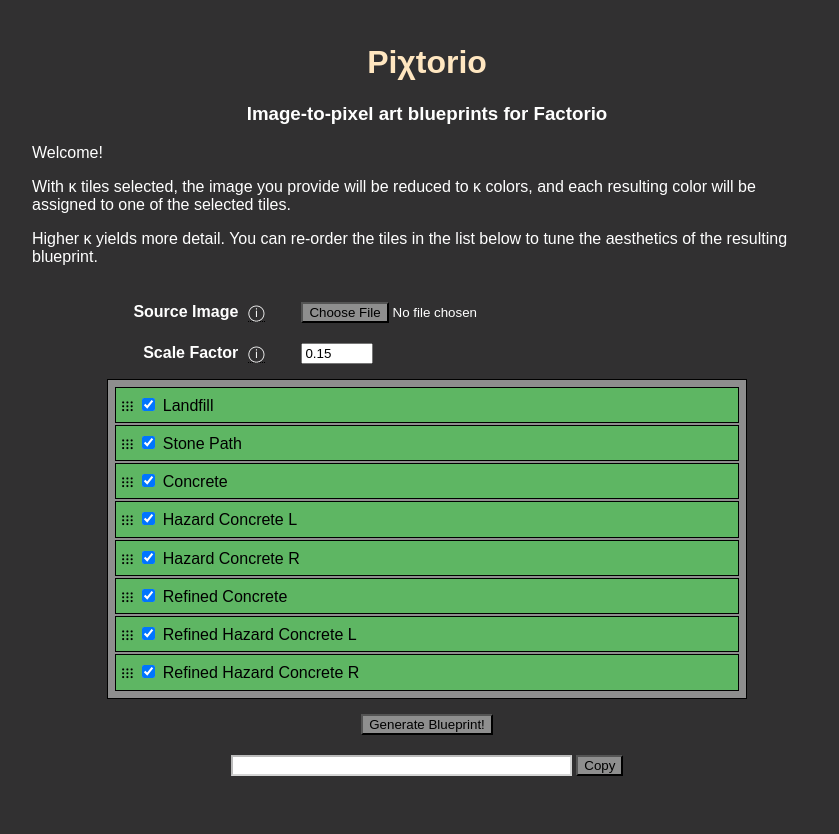
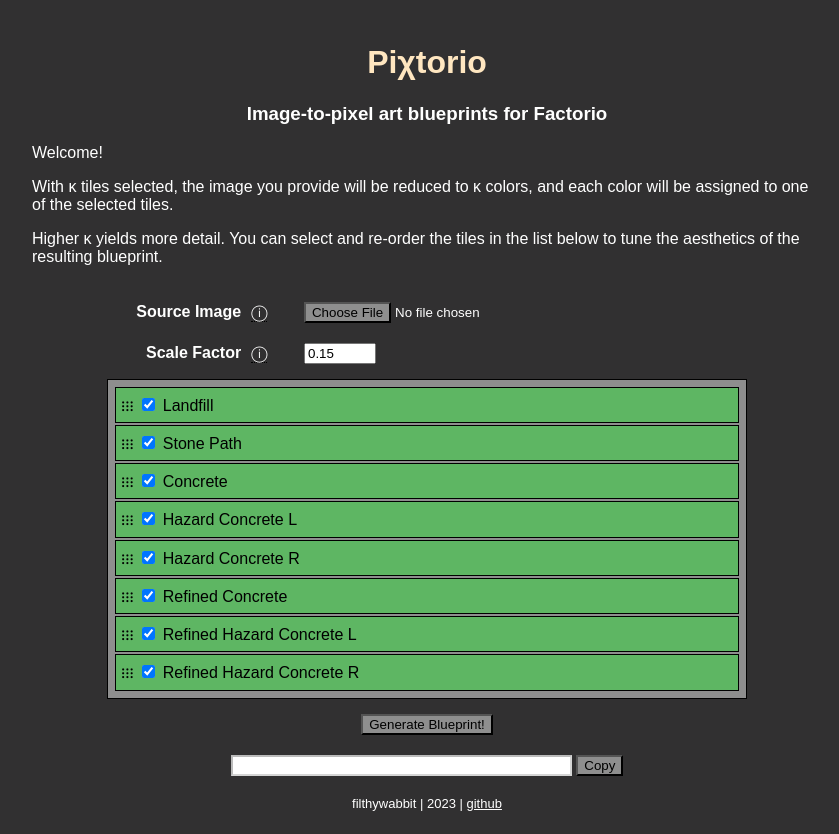
Before and after one commit to mlgarrett/pixtorio, a Flask app: page / in a window 1280 px wide. Shown: the whole page, without its empty margins (213-1052 px from the left). Before the commit the page ends 776 px from the top, so only its background shows below. Run offline with Flask 3, Linux system fonts and the light colour scheme.

Commit message:
- added footer - minor text changes - added link styling

```diff
--- a/static/styles/styles.css
+++ b/static/styles/styles.css
@@ -194,3 +194,29 @@
 {
   background-color: var(--hoverorange);
 }
+
+tr.footer
+{
+  text-align: center;
+  font-size: small;
+}
+
+ /* unvisited link */
+a:link {
+  color: var(--fontlight);
+}
+
+/* visited link */
+a:visited {
+  color: var(--fontlight);
+}
+
+/* mouse over link */
+a:hover {
+  color: var(--hoverorange);
+}
+
+/* selected link */
+a:active {
+  color: var(--hoverorange);
+}
--- a/templates/index.html
+++ b/templates/index.html
@@ -16,8 +16,8 @@
 	<h1>Piχtorio</h1>
 	<h3>Image-to-pixel art blueprints for Factorio</h3>
 	<p>Welcome!</p>
-	<p>With κ tiles selected, the image you provide will be reduced to κ colors, and each resulting color will be assigned to one of the selected tiles.</p>
-	<p>Higher κ yields more detail. You can re-order the tiles in the list below to tune the aesthetics of the resulting blueprint.</p>
+	<p>With κ tiles selected, the image you provide will be reduced to κ colors, and each color will be assigned to one of the selected tiles.</p>
+	<p>Higher κ yields more detail. You can select and re-order the tiles in the list below to tune the aesthetics of the resulting blueprint.</p>
 </td></tr>
 <tr class="io-rows"><td class="io-labs">
 	Source Image
@@ -77,6 +77,9 @@
 <tr class="output-rows"><td colspan="3">
 	<input type="text" id="bp-string" disabled>
 	<button type="button" onclick="copyString()">Copy</button>
+</td></tr>
+<tr class="footer"><td colspan="3">
+	filthywabbit | 2023 | <a href="https://github.com/mlgarrett/pixtorio">github</a>
 </td></tr>
 </table>
 </form>
```
